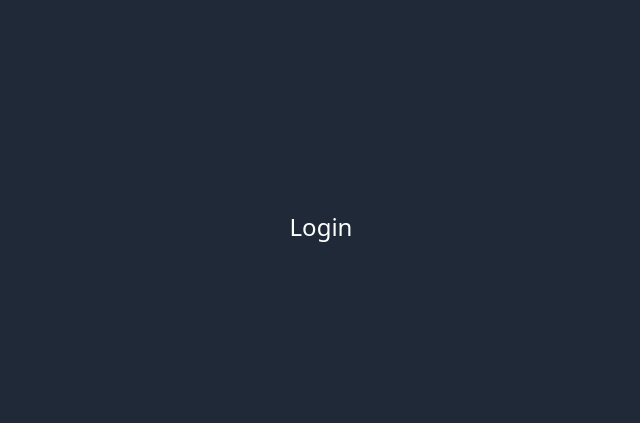
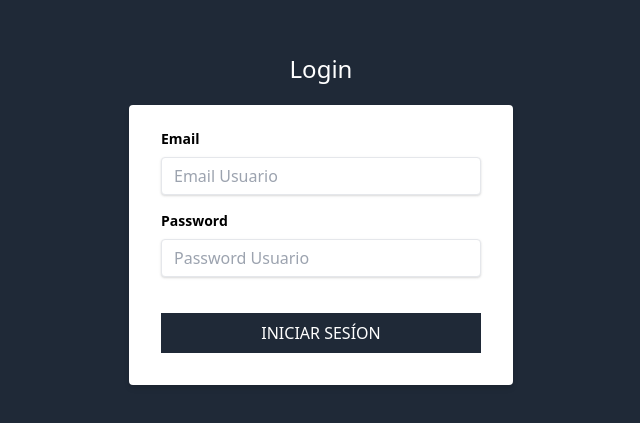
Before and after one commit to fedelmar/client-ap, a Next.js app: page /login in a window 1280 px wide. Shown: the part 173-596 px from the top of the page, without its empty margins (319-959 px from the left). Built offline with nearby package versions, Linux system fonts and the light colour scheme.

Commit message:
Diseño de Login

```diff
--- a/pages/login.js
+++ b/pages/login.js
@@ -5,7 +5,47 @@ const Login = () => {
     return (
         <>
             <Layout>
-            <h1 className="text-center text-2xl text-white font-ligth">Login</h1>
+                <h1 className="text-center text-2xl text-white font-ligth">Login</h1>
+
+                <div className="flex justify-center mt-5">
+                    <div className="w-full max-w-sm">
+                        <form
+                            className="bg-white rounded shadow-md px-8 pb-8 pt-6 mb-4"
+                        >
+                            <div className="mb-4">
+                                <label className="block text-gray-70 text-sm font-bold mb-2" htmlFor="email">
+                                    Email
+                                </label>
+
+                                <input
+                                    className="shadow appearence-none border rounded w-full py-2 px-3 text-gray-700 leading-tight focus:outline-none focus:shadow-outline"
+                                    id="email"
+                                    type="email"
+                                    placeholder="Email Usuario"
+                                />
+                            </div>
+
+                            <div className="mb-4">
+                                <label className="block text-gray-70 text-sm font-bold mb-2" htmlFor="password">
+                                    Password
+                                </label>
+
+                                <input
+                                    className="shadow appearence-none border rounded w-full py-2 px-3 text-gray-700 leading-tight focus:outline-none focus:shadow-outline"
+                                    id="password"
+                                    type="password"
+                                    placeholder="Password Usuario"
+                                />
+                            </div>
+
+                            <input
+                                type="submit"
+                                className="bg-gray-800 w-full mt-5 p-2 text-white uppercase hover:bg-gray-900"
+                                value="Iniciar Sesíon"
+                            />
+                        </form>
+                    </div>
+                </div>
             </Layout>
         </>
     );
```
